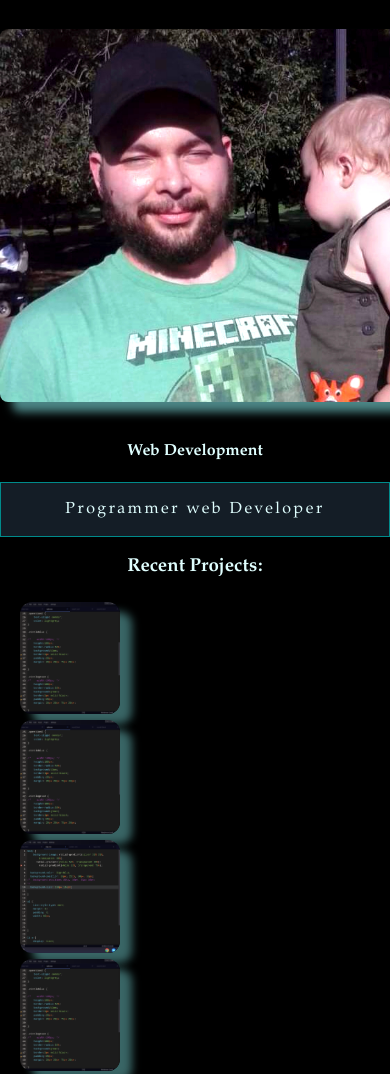
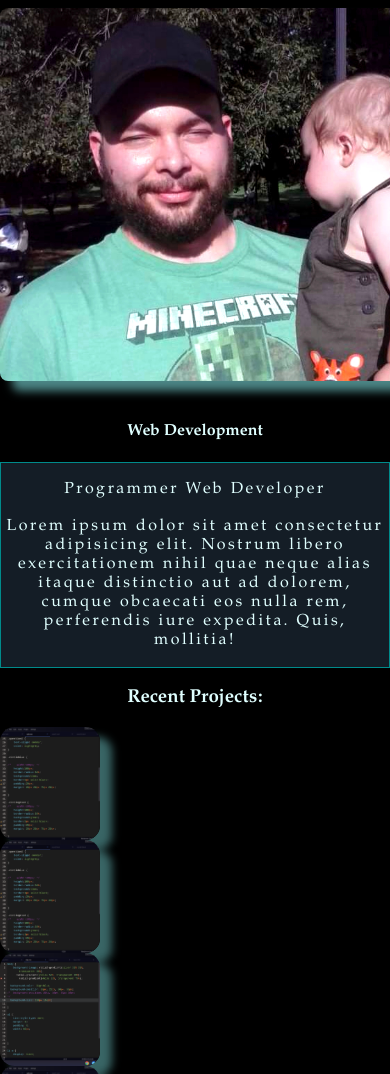
Before and after one commit to jermilive/landing-page, a plain HTML site: page index.html in a window 390 px wide. Shown: the part 139-1213 px from the top of the page. Drawn offline with Linux system fonts and the light colour scheme.

Commit message:
ubdate to responsiveness

```diff
--- a/index.html
+++ b/index.html
@@ -11,7 +11,7 @@
   </head>
   <body>
     <div>
-      <ul class="nav-bar">
+      <ul class="navbar">
         <li><a href="index.html">Home</a></li>
         <li><a href="about.html">About</a></li>
         <li><a href="contact.html">Contact</a></li>
@@ -19,7 +19,7 @@
       </ul>
     </div>
     <div id="intro">
-      <h1>Jermilive</h1>
+      <h1>Jeremiah Bates</h1>
     </div>
 
     <div>
@@ -31,7 +31,12 @@
       <h4>Web Development</h4>
 
       <div id="filler">
-        <p>Programmer web Developer</p>
+        <p>Programmer Web Developer</p>
+        <p>
+          Lorem ipsum dolor sit amet consectetur adipisicing elit. Nostrum libero exercitationem
+          nihil quae neque alias itaque distinctio aut ad dolorem, cumque obcaecati eos nulla rem,
+          perferendis iure expedita. Quis, mollitia!
+        </p>
       </div>
 
       <div class="pics-of-code">
--- a/style.css
+++ b/style.css
@@ -6,6 +6,10 @@ body {
   /* overflow: hidden; */
 }
 
+.navbar {
+  position: fixed;
+  width: 100%;
+}
 
 .me-and-lilj {
   display: block;
@@ -18,9 +22,15 @@ body {
   box-shadow: 12px 10px 10px 0 rgba(95, 168, 168, 0.8);
 }
 #intro {
+  /* margin-top: 2rem; */
+  /* padding-top: 2rem; */
   padding: 20px;
   color: lightcyan;
   text-align: center;
+}
+
+h1 {
+  margin-top: 3rem;
 }
 h3 {
   display: block;
@@ -73,13 +83,14 @@ label {
 }
 
 #image-of-code {
-  position: relative;
-  /* display: inline-block; */
-  border-radius: 12px;
+  /* position: relative; */
+  left: 50%;
+  right: auto;
+  display: flex;
+  border-radius: 0.9rem;
   max-width: 100px;
   height: auto;
   box-shadow: 12px 10px 8px rgba(95, 168, 168, 0.6);
-
 }
 
 h4 {
@@ -93,10 +104,8 @@ h4 {
   color: lightcyan;
   text-align: center;
 }
-.projects-container {
-float: left;
-width: 33.33%;
-padding: 5px;
-
-
-}
+/* .projects-container {
+  float: left;
+  width: 33.33%;
+  padding: 1%;
+} */
```
